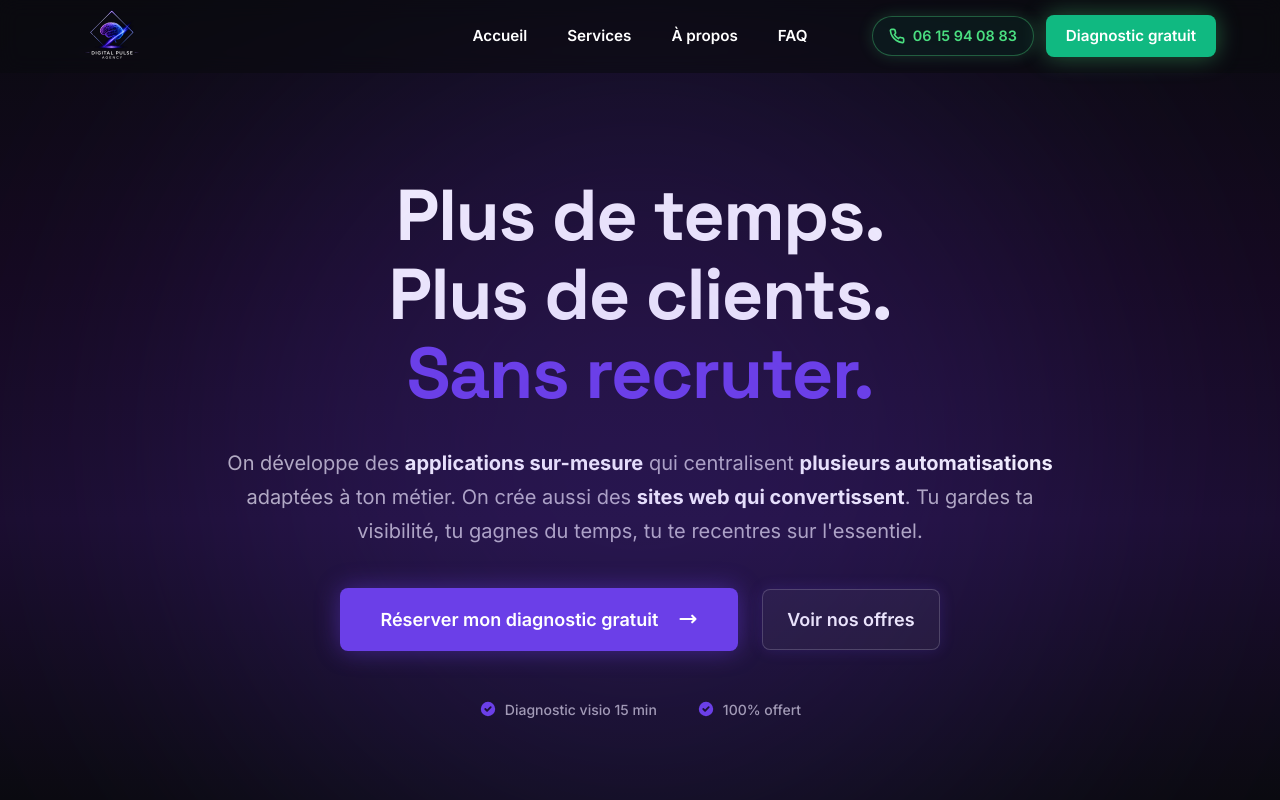
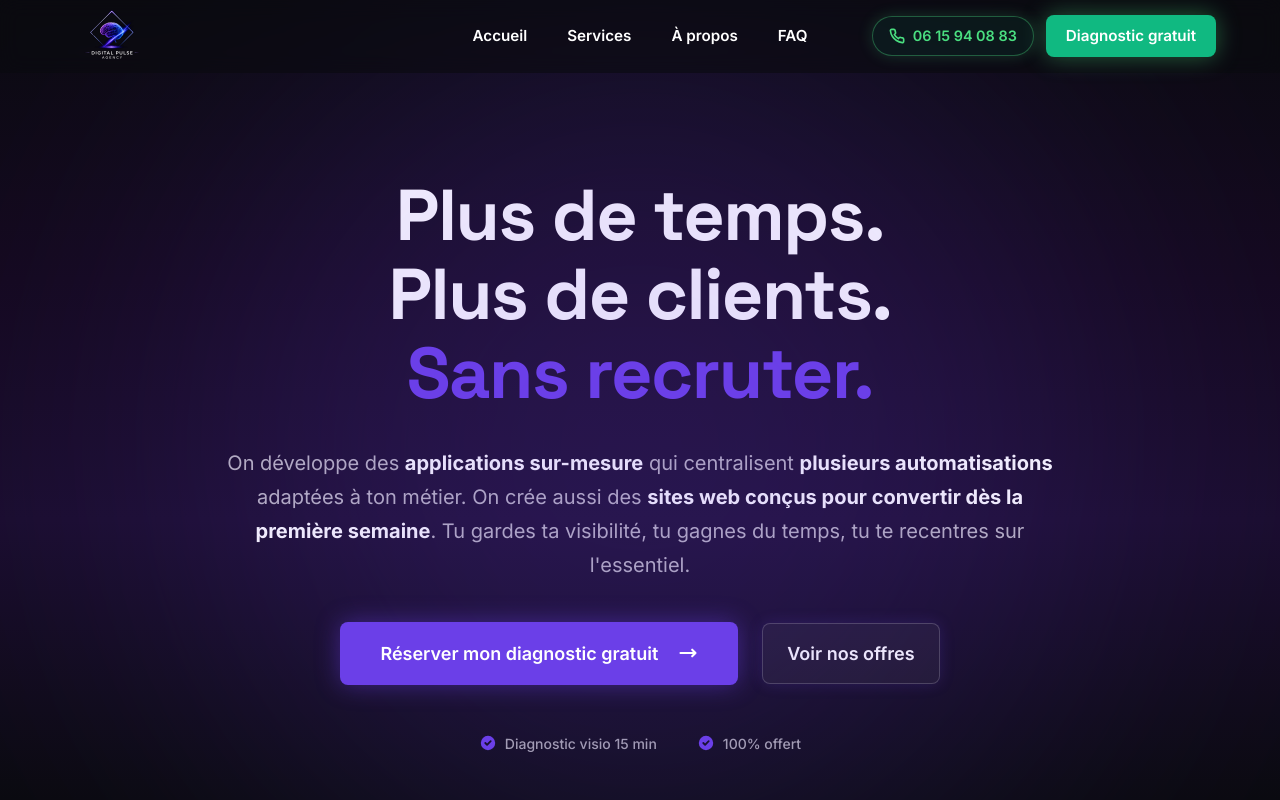
Before and after one commit to DigitalPulseAgency/SITE-AGENCE-definitif, a React (Vite) app: page / in a window 1280 px wide. Shown: the top 800 px of the page. Built offline with nearby package versions, Linux system fonts and the light colour scheme.

Commit message:
hero: sites web conçus pour convertir dès la première semaine

```diff
--- a/src/components/Hero.jsx
+++ b/src/components/Hero.jsx
@@ -67,7 +67,7 @@ export default function Hero() {
               marginLeft: HERO_HAS_PHOTO ? '0' : 'auto',
               marginRight: HERO_HAS_PHOTO ? '0' : 'auto'
             }}>
-              On développe des <strong style={{ color: '#ffffff' }}>applications sur-mesure</strong> qui centralisent <strong style={{ color: '#ffffff' }}>plusieurs automatisations</strong> adaptées à ton métier. On crée aussi des <strong style={{ color: '#ffffff' }}>sites web qui convertissent</strong>. Tu gardes ta visibilité, tu gagnes du temps, tu te recentres sur l'essentiel.
+              On développe des <strong style={{ color: '#ffffff' }}>applications sur-mesure</strong> qui centralisent <strong style={{ color: '#ffffff' }}>plusieurs automatisations</strong> adaptées à ton métier. On crée aussi des <strong style={{ color: '#ffffff' }}>sites web conçus pour convertir dès la première semaine</strong>. Tu gardes ta visibilité, tu gagnes du temps, tu te recentres sur l'essentiel.
             </p>
           </FadeIn>
 
```
